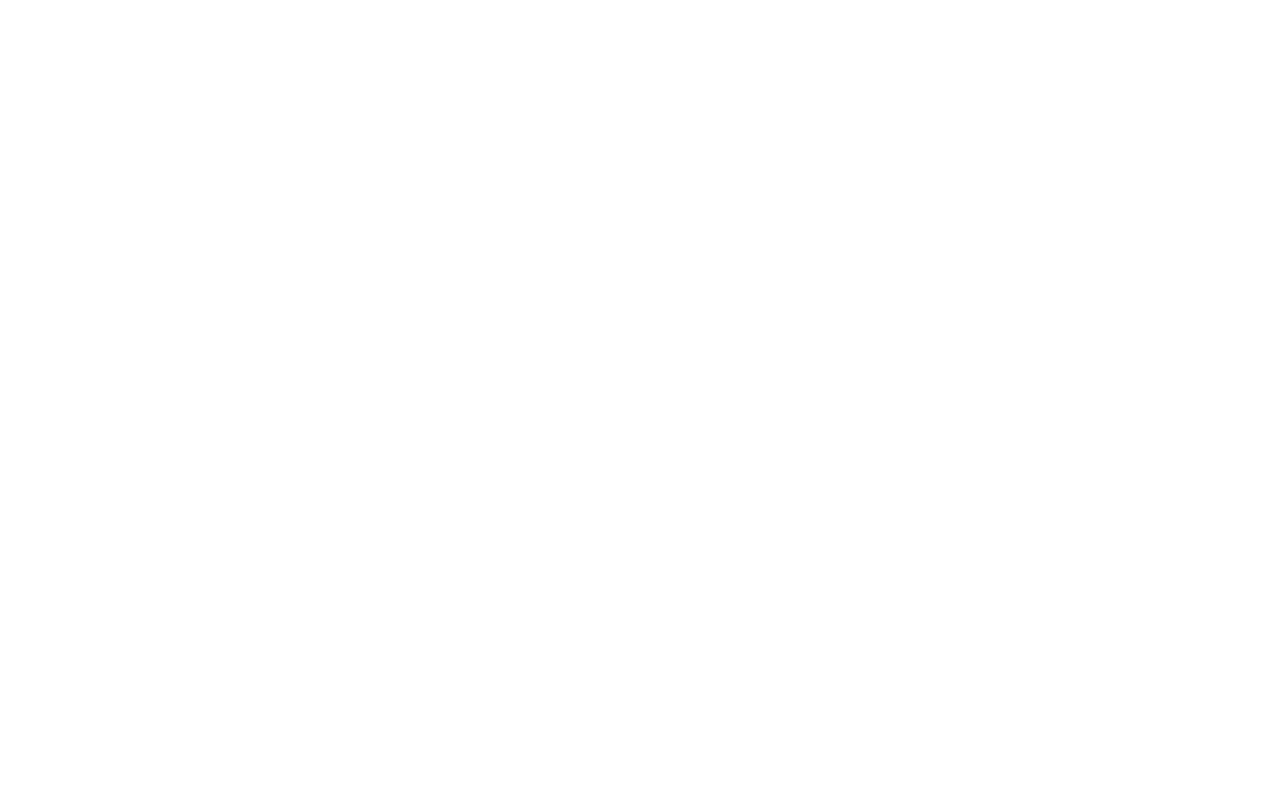
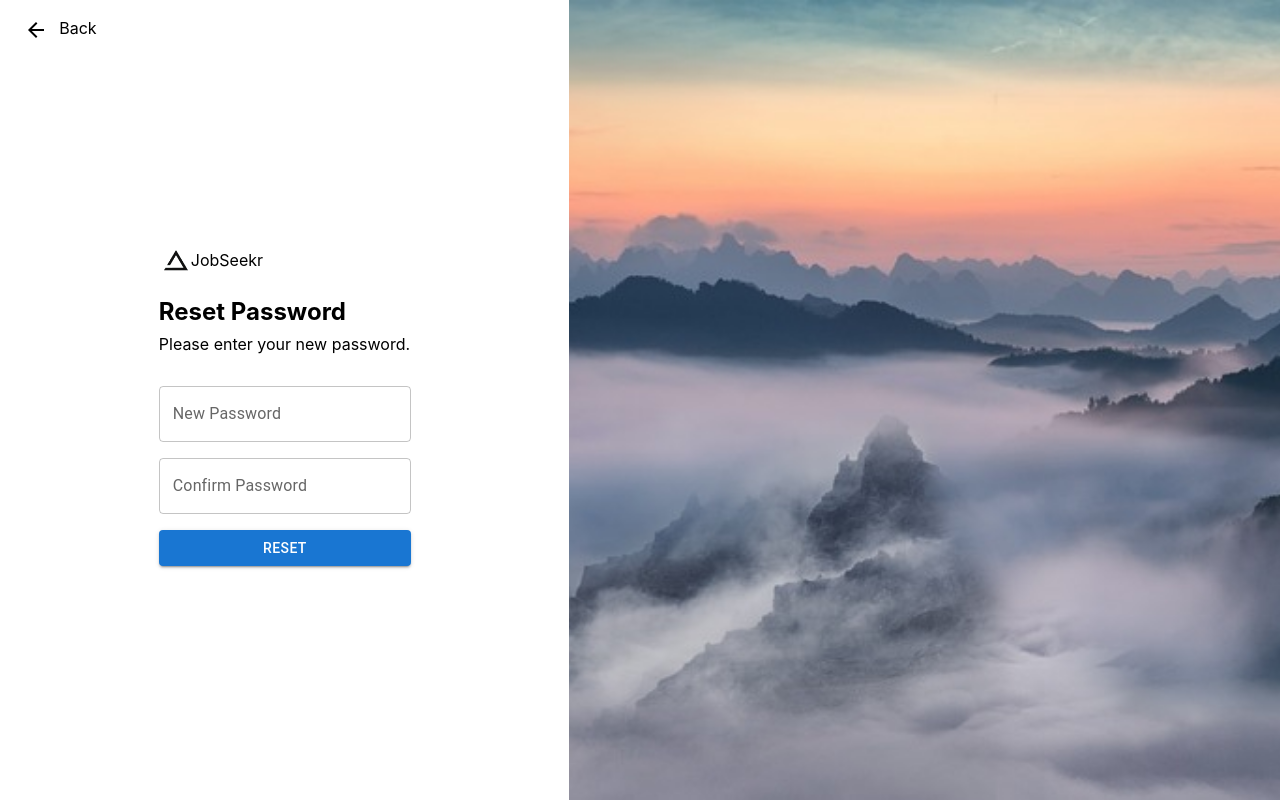
Before and after one commit to EricShantz/JobSeekr_FE, a React (Create React App) app: page /password-reset/1 in a window 1280 px wide. Before the commit this address had no page. Built offline with nearby package versions, Linux system fonts and the light colour scheme.

Commit message:
finish front end for sending email after forgot pasword

```diff
--- a/src/App.js
+++ b/src/App.js
@@ -7,18 +7,18 @@ import PasswordReset from './Pages/PasswordReset';
 import '../src/Styles/App.css';
 
 function App() {
-
   return (
     <Router>
       <UserProvider>
         <Routes>
           <Route exact path="/" element={<Login />} />
           <Route path="/home/:firstName" element={<Home />} />
-          <Route path="/password-reset" element={<PasswordReset />} />
+          <Route path="/password-reset/:reset_token" element={<PasswordReset />} />
         </Routes>
       </UserProvider>
     </Router>
   );
 }
 
+
 export default App;
--- a/src/Components/forgot-password/forgot-password-form.js
+++ b/src/Components/forgot-password/forgot-password-form.js
@@ -4,10 +4,9 @@ import TextField from '@mui/material/TextField';
 import Button from '@mui/material/Button';
 import tirangle_logo from "../../Assets/triangle_logo.PNG"
 import { ToastContainer } from 'react-toastify';
-import { DisplayPasswordResetLinkSent, DisplayNoEmailExists, DisplaySomethingWentWrong } from "../../Utils/ToastMessages";
+import { DisplayNoEmailExists, DisplaySomethingWentWrong } from "../../Utils/ToastMessages";
 import "../../Styles/forgot-password-component.css"
 import { forgotPassword } from "../../API/userAPIs";
-
 
 const ForgotPasswordForm = ({toggleShowPasswordLinkSent, toggleLoginForm}) => {
     const [email, setEmail] = useState("")
@@ -33,10 +32,9 @@ const ForgotPasswordForm = ({toggleShowPasswordLinkSent, toggleLoginForm}) => {
                 }
             } catch (err){
                 //TODO: handle errors
-                console.error("Someething went wrong", err)
+                console.error("Something went wrong", err)
             }
         }
-
     }
 
     const formValidator = () => {
--- a/src/Components/forgot-password/password-reset-form.js
+++ b/src/Components/forgot-password/password-reset-form.js
@@ -5,7 +5,7 @@ import Button from '@mui/material/Button';
 import tirangle_logo from "../../Assets/triangle_logo.PNG"
 import { useNavigate } from "react-router-dom";
 import { ToastContainer } from 'react-toastify';
-import { DisplayLoginError, DisplayLoginIncorrect} from "../../Utils/ToastMessages";
+import { useParams } from 'react-router-dom';
 import "../../Styles/forgot-password-component.css"
 
 
@@ -14,6 +14,7 @@ const PasswordResetForm = () => {
     const [confirmPassword, setConfirmPassword] = useState("")
     const [passwordError, setPasswordError] = useState("")
     const [confirmPasswordError, setConfirmPasswordError] = useState("")
+    const { resetToken } = useParams();
 
     const navigate = useNavigate()
 
@@ -25,13 +26,12 @@ const PasswordResetForm = () => {
     const handleReset = () => {
         if(formValidator()){
             try{
-            //call api to change password in the db
+            // TODO: call api to change password in the db
 
             } catch (err){
 
             }
         }
-
     }
 
     const formValidator = () => {
--- a/src/Pages/Home.js
+++ b/src/Pages/Home.js
@@ -1,25 +1,18 @@
 import React, {useState} from "react";
 
 const Home = () => {
-    let [apiResponse, setApiResponse] = useState('');
 
     const handleClick = async() => {
         try{
-            //call API
-            const response = await fetch('http://localhost:3001/data'); // Make a GET request to the API endpoint
-            console.log("response", response)
-            const data = await response.json(); // Parse the JSON response
-            setApiResponse(data.message);
+
         } catch (err) {
-            console.error(`Error fetching data: ${err}`);
+
         }
     }
 
     return (
         <div>
             <h1>Home Page</h1>
-            <button onClick={handleClick}>Click Me</button>
-            <p>{apiResponse}</p>
         </div>
     )
 }
--- a/src/Pages/Login.js
+++ b/src/Pages/Login.js
@@ -47,7 +47,7 @@ const Login = () => {
                 ) : null}
 
                 {showForgotPassword ? ( // show forgot password form
-                    <ForgotPasswordForm toggleForgotPasswordForm={toggleForgotPasswordForm} toggleShowPasswordLinkSent={toggleShowPasswordLinkSent} toggleLoginForm={toggleLoginForm}/>
+                    <ForgotPasswordForm toggleShowPasswordLinkSent={toggleShowPasswordLinkSent} toggleLoginForm={toggleLoginForm}/>
                 ) : null}
 
                 {!showLoginForm && !showForgotPassword && !showPasswordLinkSent && showSignUpForm ? ( // show signup form
--- a/src/Pages/PasswordReset.js
+++ b/src/Pages/PasswordReset.js
@@ -1,6 +1,6 @@
 import React, {useState} from "react";
 import '../Styles/Login.css';
-import ForgotPasswordForm from "../Components/forgot-password/forgot-password-form";
+import PasswordResetForm from "../Components/forgot-password/password-reset-form";
 
 
 const PasswordReset = () => {
@@ -8,7 +8,7 @@ const PasswordReset = () => {
     return (
         <div className="login-page">
             <div className="login-form-container">
-            <ForgotPasswordForm />
+            <PasswordResetForm />
             </div>
             <div className="login-image-container">
             </div>
```
